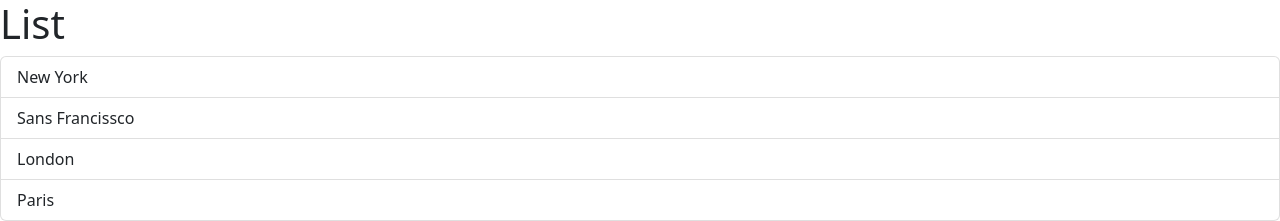
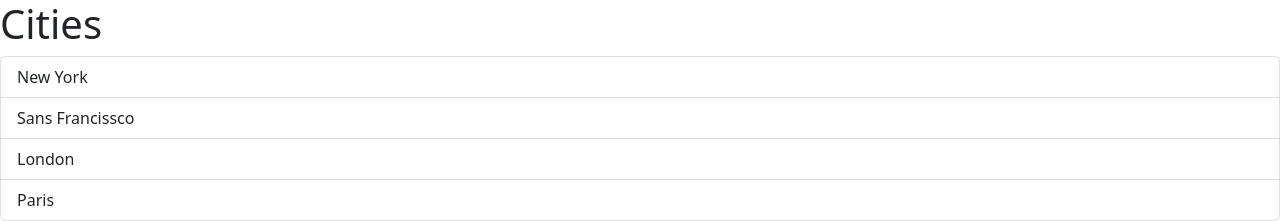
Before and after one commit to salimxfardeheb/ReactCourse, a React (Vite) app in the folder React-app/: page / in a window 1280 px wide. Shown: the top 221 px of the page. Built offline with nearby package versions, Linux system fonts and the light colour scheme.

Commit message:
passing data via props

```diff
--- a/React-app/src/App.tsx
+++ b/React-app/src/App.tsx
@@ -1,9 +1,11 @@
 import ListGroup from "./components/ListGroups";
 
 function App() {
+  let items = ["New York", "Sans Francissco", "London", "Paris"];
+
   return (
     <div>
-      <ListGroup />
+      <ListGroup items={items} heading='Cities'/>
     </div>
   );
 }
--- a/React-app/src/components/ListGroups.tsx
+++ b/React-app/src/components/ListGroups.tsx
@@ -1,12 +1,16 @@
 import { useState } from "react";
 
-function ListGroup() {
-  let items = ["New York", "Sans Francissco", "London", "Paris"];
-  const [selectedIndex, setSelectedIndex]= useState(-1)
+interface Props {
+  items: string[];
+  heading: string;
+}
+
+function ListGroup({ items, heading }: Props) {
+  const [selectedIndex, setSelectedIndex] = useState(-1);
 
   return (
     <>
-      <h1>List</h1>
+      <h1>{heading}</h1>
       {items.length === 0 && <p>No item found</p>}
       <ul className="list-group">
         {items.map((item, index) => (
@@ -19,7 +23,7 @@
             onClick={() => {
               setSelectedIndex(index);
             }}
-            key={item}
+            key ={item}
           >
             {item}
           </li>
```
